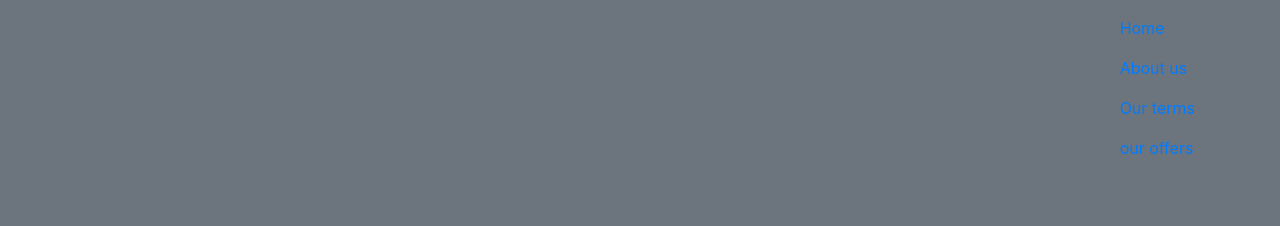
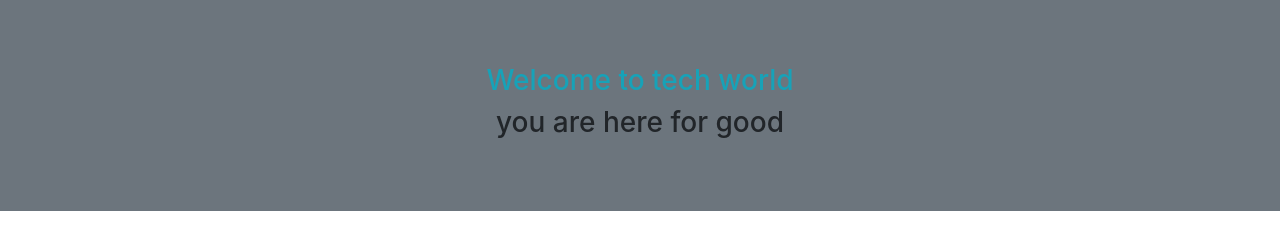
Before and after one commit to UduAbraham/Bootstrap-page, a plain HTML site: page index.html in a window 1280 px wide. Shown: the top 226 px of the page. Drawn offline with nearby package versions, Linux system fonts and the light colour scheme.

Commit message:
navbar is commented ont

```diff
--- a/index.html
+++ b/index.html
@@ -27,7 +27,7 @@
     </style>
   </head>
   <body>
-    <nav class="navbar navbar-toggleable-sm bg-secondary navbar-inverse">
+    <!-- <nav class="navbar navbar-toggleable-sm bg-secondary navbar-inverse">
       <div class="container">
         <button
           class="navbar-toggler"
@@ -44,7 +44,7 @@
           <a class="nav-item nav-link" href="#">our offers</a>
         </div>
       </div>
-    </nav>
+    </nav> -->
     <!-- <h1>Hello, world!</h1>
     <h2>This is a web page</h2>
     <p>
```
